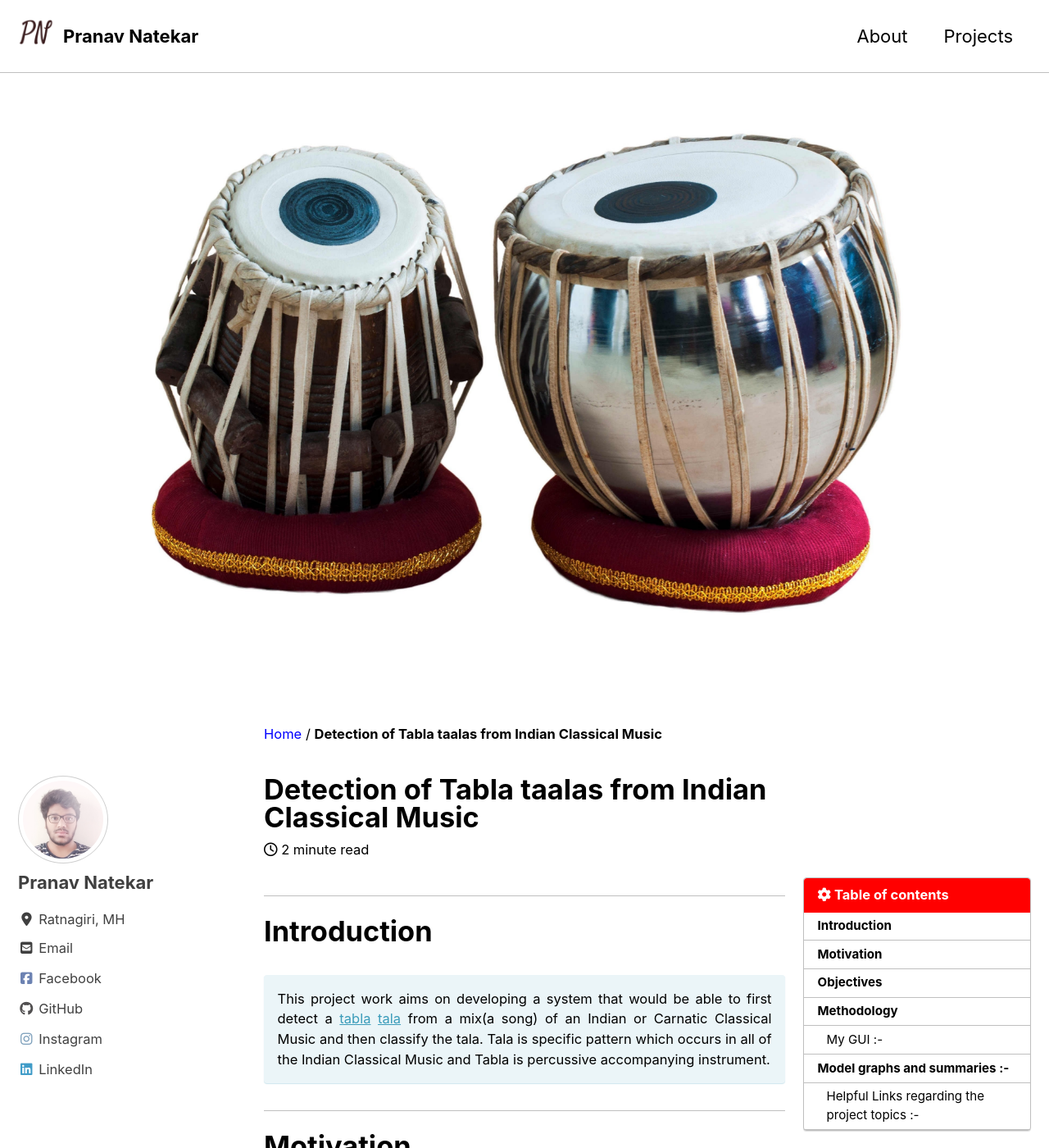
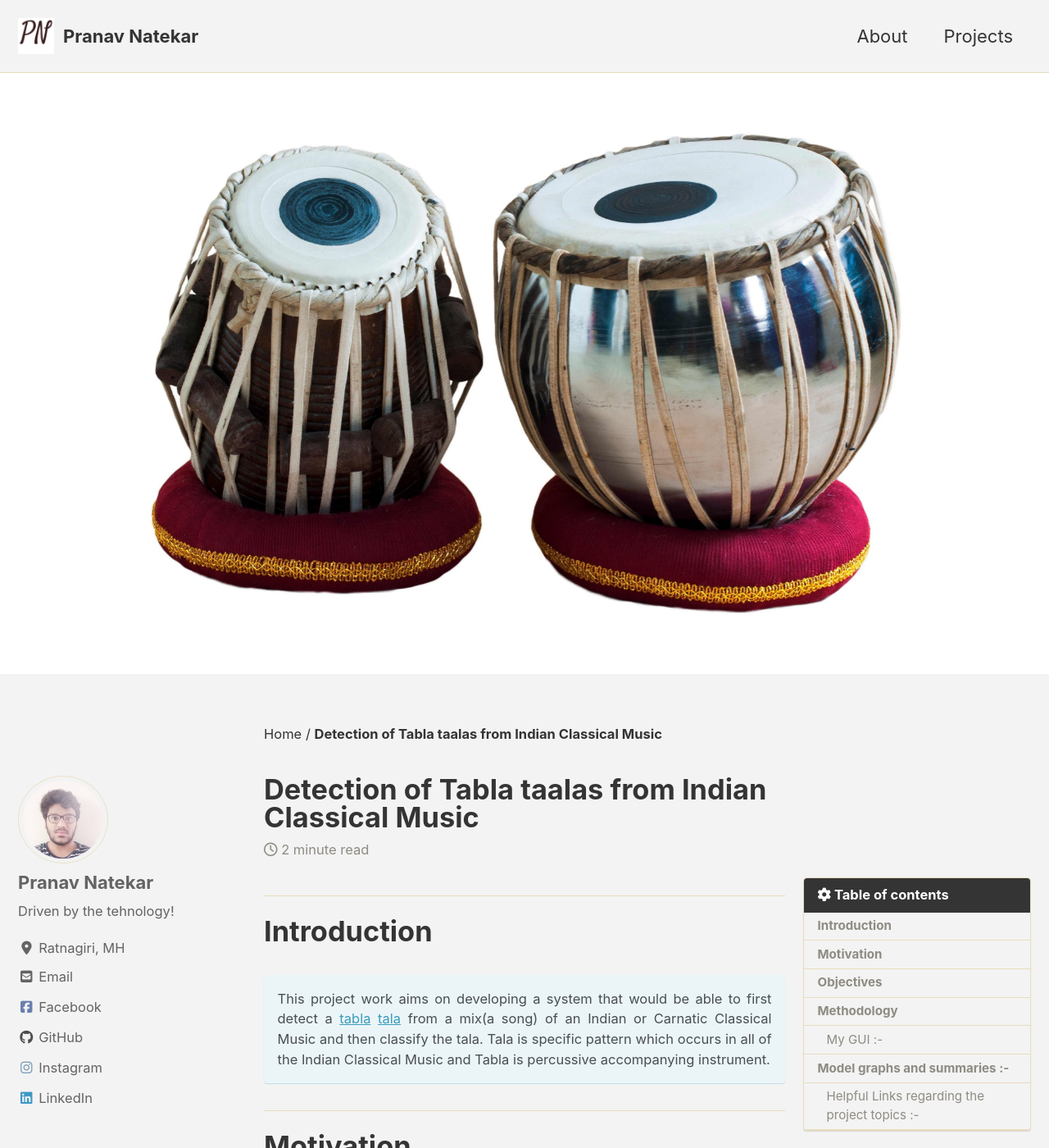
Before and after one commit to pranav6670/pranav6670.github.io, a Jekyll site: the page built from _posts/2019-06-29-taaladetection.md, in a window 1280 px wide and 1400 px high. Shown: the whole window at 82% size. Built offline with Jekyll 4.4.1, drawn with Linux system fonts in a browser that asks for light colours; cached includes are drawn as plain includes; nearby versions of some CDN libraries.

Commit message:
Changes to sidebar

```diff
--- a/_config.yml
+++ b/_config.yml
@@ -12,8 +12,7 @@
 
 # theme                  : "minimal-mistakes-jekyll"
 # remote_theme           : "mmistakes/minimal-mistakes"
-minimal_mistakes_skin    : "contrast" # "air", "aqua", "contrast", "dark", "dirt", "neon", "mint", "plum", "sunrise"
-
+minimal_mistakes_skin    : "dirt" # "air", "aqua", "contrast", "dark", "dirt", "neon", "mint", "plum", "sunrise"
 # Site Settings
 locale                   : "en-US"
 title                    : "Pranav Natekar"
@@ -108,7 +107,7 @@ analytics:
 author:
   name             : "Pranav Natekar"
   avatar           : "/assets/images/bio-image.jpg"
-  bio              : ""
+  bio              : "Driven by the tehnology!"
   location         : "Ratnagiri, MH"
   # email            : "pranavnat24@gmail.com"
   linkedin         : "pranav-natekar-14b9ba140/"
--- a/_posts/2019-06-29-taaladetection.md
+++ b/_posts/2019-06-29-taaladetection.md
@@ -56,6 +56,7 @@ The work done by people around the world from the Music Information Retrieval<a
 ---
 
 # Methodology
+
 1. Data was collected by recording the talas played from an iOS [app](https://apps.apple.com/us/app/itablapro-  lite/id919001492) from a mic.
 
 * Raw Audio :-
--- a/index.html
+++ b/index.html
@@ -4,6 +4,7 @@ author_profile: true
 header:
   image: "/images/head.jpg"
 
+
 toc: true
 toc_label: "Table of contents"
 toc_icon: "cog"
```
Also changed, not shown: _pages/about.md (+2 -0 lines).
